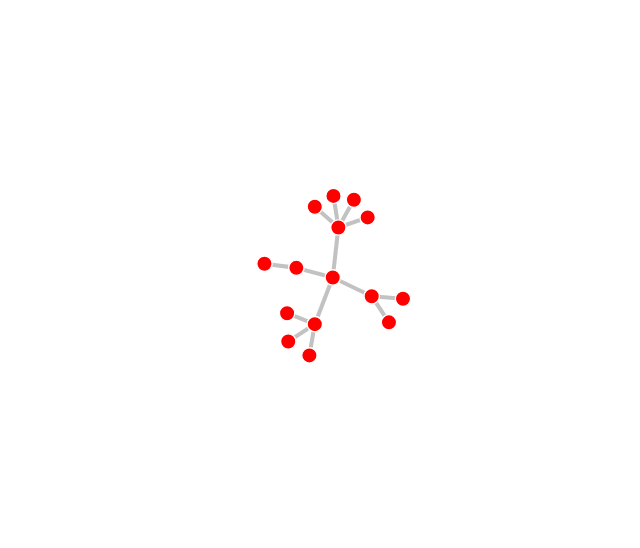
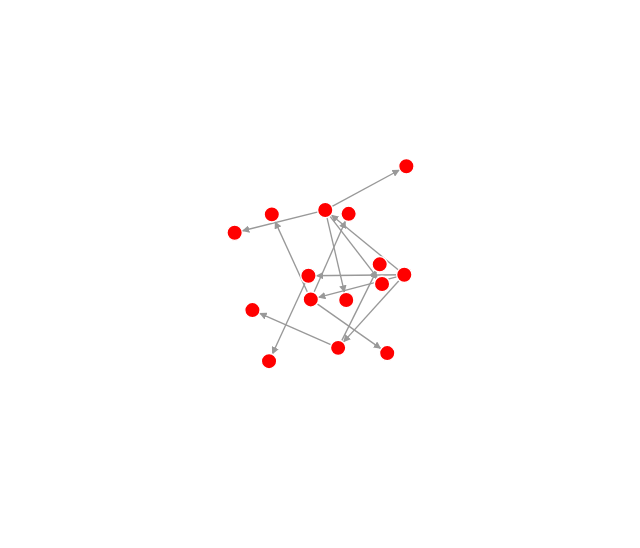
Before and after one commit to 1069230911/D3Example, a plain HTML site: page force.html in a window 1280 px wide. Shown: the part 5-553 px from the top of the page, without its empty margins (309-949 px from the left). Drawn offline with nearby package versions, Linux system fonts and the light colour scheme.

Commit message:
feat：力引导图添加拖拽 link 上显示箭头

```diff
--- a/force.html
+++ b/force.html
@@ -1,6 +1,16 @@
 <!DOCTYPE html>
 <html>
      <body>
+         <!--
+             要实现的功能
+             1、显示完整图形 --- ok
+             2、节点可以拖拽 --- ok 可继续调整
+             3、link上有箭头 --- ok
+             4、link 上也有相关文字显示
+             5、圆圈 上有相关文字显示
+             6、缩放
+             7、封装
+          -->
         <script src="https://d3js.org/d3.v6.min.js"></script>
         <svg></svg>
         <script>
@@ -42,23 +52,71 @@
 
             const width = 1400;
             const height = 600;
+
+            // 拖拽事件
+            const drag = simulation => {
+                const dragStart = evt => {
+                    if (!event.active) simulation.alphaTarget(0.3).restart();
+                    evt.subject.fx = evt.subject.x;
+                    evt.subject.fy = evt.subject.y;
+                };
+                const draged = evt => {
+                    console.log(evt);
+                    evt.subject.fx = evt.x;
+                    evt.subject.fy = evt.y;
+                };
+                const dragEnd = evt => {
+                    if (!event.active) simulation.alphaTarget(0);
+                    evt.subject.fx = null;
+                    evt.subject.fy = null;
+                };
+
+                return d3.drag()
+                        .on('start', dragStart)
+                        .on('drag', draged)
+                        .on('end', dragEnd);
+            }
+
+            // 初始化 node 和 links 数据
             const nodes = data.nodes.map(d => Object.create(d));
             const links = data.links.map(d => Object.create(d));
             const simulation = d3.forceSimulation(nodes)   // forceSimulation 会把对象转成对应的值
-                .force("link", d3.forceLink(links).id(d => d.name))
-                .force("charge", d3.forceManyBody())
+                .force("link", d3.forceLink(links).id(d => d.name).distance(100))  // distance 设置线条长度
+                .force("charge", d3.forceManyBody())    // 节点力的类型
                 .force("center", d3.forceCenter(width / 2, height / 2));
 
+                // 设置svg节点
             const svg = d3.select('svg').attr('viewBox', [0, 0, width, height]);
 
+            // 添加 箭头
+
+            svg.append('defs')
+            .append('marker')
+                .attr('viewBox', '-0 -5 10 10')
+                .attr('id', 'markerId')
+                .attr("refX", 20)
+                .attr("refY", 0)
+                .attr("orient", "auto")
+                .attr('markerWidth', 5.5)  // markerWidth 、markerHeight  设置的值都和 绑定值（line）得 stroke- 成比例关系
+                .attr('markerHeight', 5.5)
+                .attr('xoverflow','visible')
+            .append('svg:path')
+                .attr('d', 'M 0,-5 L 10 ,0 L 0,5')
+                .attr('fill', '#999')
+                .style('stroke','none');
+
+
+            // 添加 link 并设置相关属性
             const link = svg.append('g')
-                .attr('stroke', '#999')
-                .attr('stroke-opacity', .6)
             .selectAll('line')
             .data(links)
             .join('line')
-                .attr('stroke-width', 4.5);
+                .attr('stroke', '#999')
+                .attr('stroke-width', 1.5)
+                .attr('marker-end', `url(#markerId)`);
 
+
+            // 设置 node 节点 并设置相关属性
             const node = svg.append('g')
                 .attr('stroke', '#fff')
                 .attr('stroke-width', 1.5)
@@ -67,8 +125,9 @@
             .join('circle')
                 .attr('r', 8.5)
                 .attr('fill', 'red')
-            // .call()
+            .call(drag(simulation))
 
+            // tick 节点位置修改后触发
             simulation.on('tick', () => {
                 link
                     .attr('x1', d => d.source.x)
```
